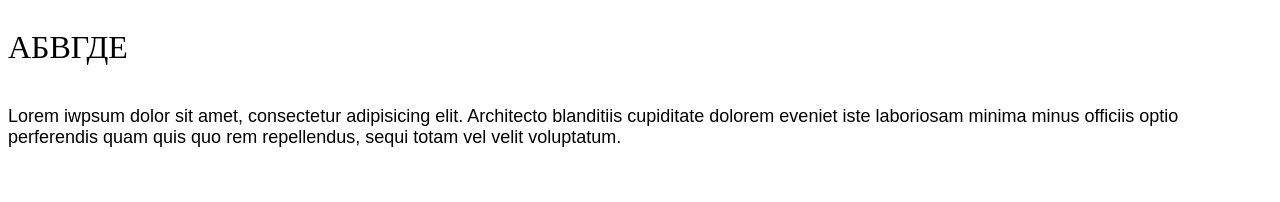
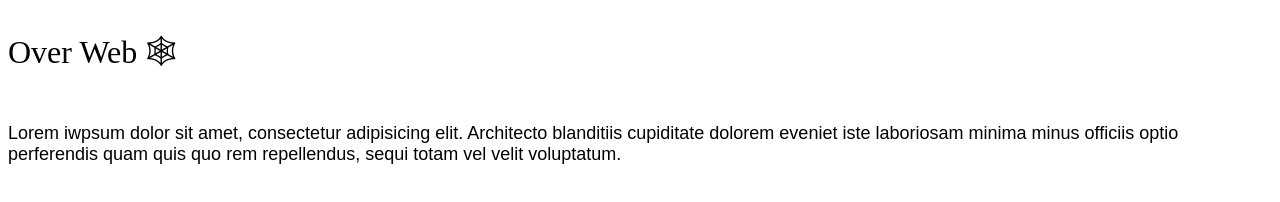
Before and after one commit to alekskos/overweb, a Gatsby site: page / in a window 1280 px wide. Built offline with nearby package versions, Linux system fonts and the light colour scheme; Gatsby itself is replaced by a stand-in of ours.

Commit message:
adds main header

```diff
--- a/src/pages/index.js
+++ b/src/pages/index.js
@@ -17,7 +17,7 @@ const IndexPage = () => {
     <>
     <GlobalStyles />
     <Main>
-      <Header>АБВГДЕ</Header>
+      <Header>Over Web 🕸</Header>
     <p>Lorem iwpsum dolor sit amet, consectetur adipisicing elit. Architecto blanditiis cupiditate dolorem eveniet iste laboriosam minima minus officiis optio perferendis quam quis quo rem repellendus, sequi totam vel velit voluptatum.</p>
     </Main>
       </>
```
